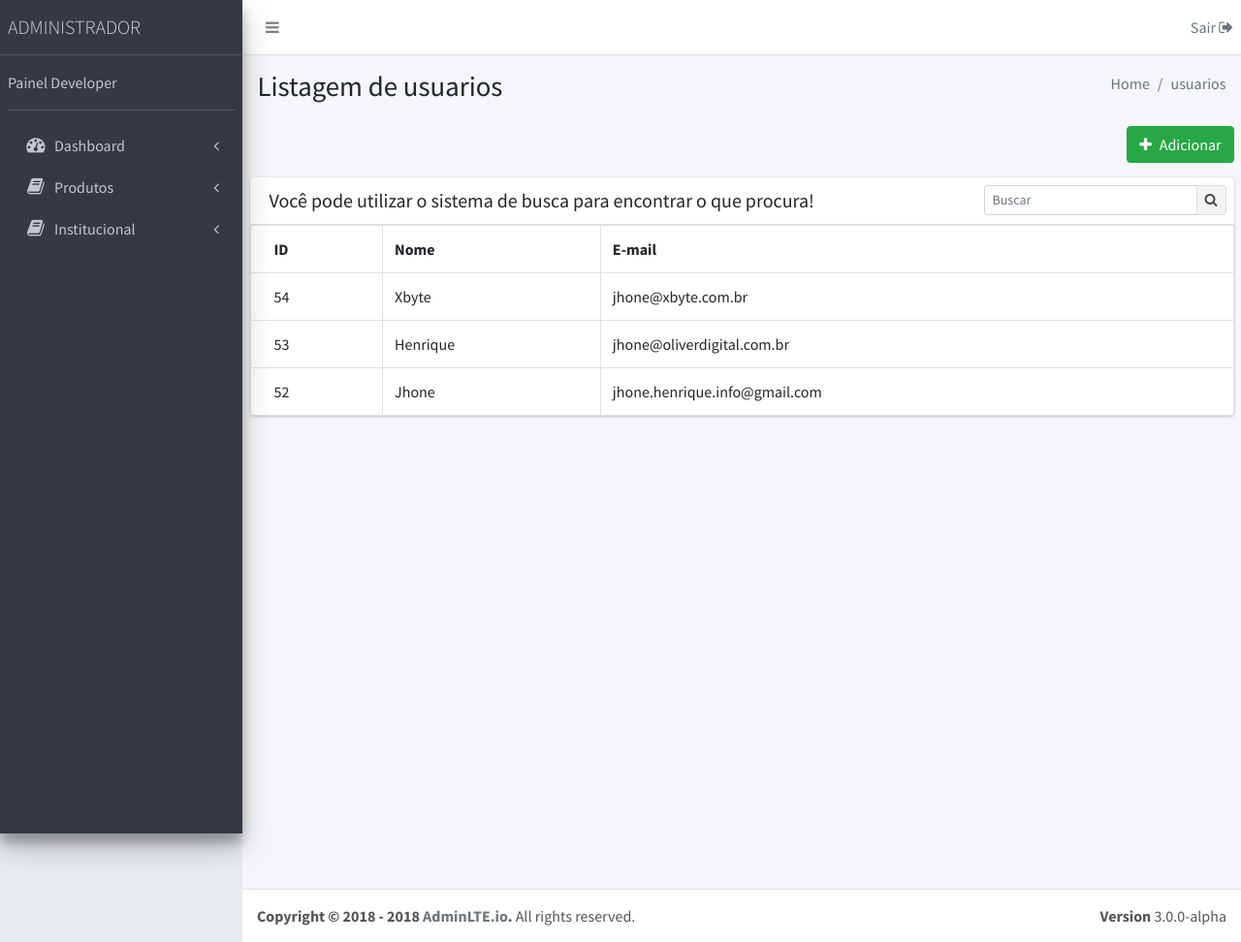
After one commit to jhonehenrique/hmvc, a CodeIgniter app: page /database/admin/usuarios in a window 1280 px wide. The commit adds this page. Shown: the whole page at 97% size. Run offline with CodeIgniter, Linux system fonts and the light colour scheme; the visitor is signed in with stand-in values (Sample User, id 1); data comes from the database, SQL or seed files in the repository; some libraries are stand-ins or nearby versions.

Commit message:
usuarios

```diff
--- /dev/null
+++ b/admin/modules/usuarios/controllers/usuarios.php
@@ -0,0 +1,52 @@
+<?php
+defined('BASEPATH') OR exit('No direct script access allowed');
+
+class Usuarios extends MX_Controller {
+	function __construct() {
+		parent::__construct();
+		$this->load->helper("form");
+		$this->load->library('form_validation');
+		$this->load->model("model_{$this->router->class}");
+		$this->load->helper(array("metodos"));
+	}
+
+	public function index() {
+		verifica_login();
+		$usuarios = $this->model_usuarios->buscarTodos();
+		$termos = $this->input->post('pesquisar');
+		$usuarios = $this->model_usuarios->get_usuarios_linke($termos);
+		$dados = array("usuarios" => $usuarios);
+		$dados['query'] = $termos;
+		$dados['titulo'] = 'usuarios';
+		//echo "<pre>";print_r($dados);
+		$this->load->template('view_listagem', $dados);
+	}
+
+	public function formulario() {
+		$dados['titulo'] = 'Manutenção';
+		$this->load->template('view_manutencao', $dados);
+	}
+
+	public function novo() {
+		$this->load->library('form_validation');
+		$this->form_validation->set_rules('nome', 'nome', 'required');
+		$this->form_validation->set_rules('email', 'email', 'required');
+		$this->form_validation->set_rules('senha', 'senha', 'required');
+		$this->form_validation->set_error_delimiters("<p class='alert alert-danger'>", "</p>");
+
+		if($this->form_validation->run() == FALSE) {
+			$dados['titulo'] = 'Manutenção';
+			$this->load->template('view_manutencao',$dados);
+		}else {
+			$usuarioLogado = $this->session->userdata("usuario_logado");
+			$usuarios = array(
+				"nome" => $this->input->post("nome"),
+				"email" => $this->input->post("email"),
+				"senha" => $this->input->post("senha")
+			);
+			$this->model_usuarios->salva($usuarios);
+			$this->session->set_flashdata("success", "Produto cadastrado com sucesso!");
+			redirect('usuarios');
+		}
+	}
+}
--- /dev/null
+++ b/admin/modules/usuarios/models/model_usuarios.php
@@ -0,0 +1,18 @@
+<?php
+class Model_usuarios extends CI_Model {
+	public function buscarTodos(){
+		return $this->db->get("usuarios")->result_array();
+	}
+	public function salva($usuarios) {
+		$this->db->insert("usuarios", $usuarios);
+	}
+	public function busca($id) {
+		return $this->db->get_where("usuarios", array("id" => $id))->row_array();
+	}
+
+	public function get_usuarios_linke($termos){
+		$this->db->like('nome OR email', $termos);
+		return $this->db->get("usuarios")->result_array();
+	}
+
+}
--- /dev/null
+++ b/admin/modules/usuarios/views/view_listagem.php
@@ -0,0 +1,66 @@
+  <!-- Content Wrapper. Contains page content -->
+    <div class="content-wrapper">
+      <!-- Content Header (Page header) -->
+      <section class="content-header">
+        <div class="container-fluid">
+          <div class="row mb-2">
+            <div class="col-sm-6">
+              <h1 class="titlemiddle">Listagem de <?=$titulo?></h1>
+            </div>
+            <div class="col-sm-6">
+              <ol class="breadcrumb float-sm-right">
+                <li class="breadcrumb-item"><a href="<?=base_url()?>">Home</a></li>
+                <li class="breadcrumb-item active"><?=$titulo?></li>
+              </ol>
+            </div>
+          </div>
+        </div><!-- /.container-fluid -->
+      </section>
+      <!-- Main content -->
+      <div class="col-md-12 text-right"><a class="btn btn-success newproduct" href="<?=base_url('usuarios/formulario')?>"><i class="fa fa-plus" aria-hidden="true"></i>Adicionar</a></div>
+
+      <div class="col-12">
+        <div class="card">
+          <div class="card-header">
+
+          <?php if(!empty($query)) { ?>
+            <h3 class="card-title">Resultado da busca por <strong><?=$query?></strong> retornou <strong><?=count($usuarios)?></strong> resultado(s).</h3>
+            <? } else { ?>
+              <h3 class="card-title">Você pode utilizar o sistema de busca para encontrar o que procura!</h3>
+            <? } ?>
+
+            <div class="card-tools">
+
+				<form action="<?=base_url('usuarios')?>" method="post">
+              		<div class="input-group input-group-sm" style="width: 250px;">
+                		<input type="text" name="pesquisar" class="form-control float-right" placeholder="Buscar">
+                	<div class="input-group-append">
+                  		<button type="submit" class="btn btn-default"><i class="fa fa-search"></i></button>
+                	</div>
+              		</div>
+              </form>
+            </div>
+
+
+          </div>
+          <div class="card-body table-responsive p-0">
+            <table class="table table-hover table-bordered">
+               <tr>
+                <th>ID</th>
+                <th>Nome</th>
+                <th>E-mail</th>
+              </tr>
+              <?php foreach ($usuarios as $key => $value) : ?>
+
+              <tr>
+                <td><?=$value["id"]?></td>
+                <td><?=$value["nome"]?></td>
+                <td><?=$value["email"];?></td>
+              </tr>
+               <?php endforeach ?>
+            </table>
+          </div>
+        </div>
+      </div>
+    </div>
+    <!-- /.content-wrapper -->
--- a/admin/views/header.php
+++ b/admin/views/header.php
@@ -49,15 +49,15 @@
           		</a>
           		<ul class="nav nav-treeview" style="display: none;">
           			<li class="nav-item">
-          				<a href="../../index.html" class="nav-link">
+          				<a href="<?=base_url()?>" class="nav-link">
           					<i class="fa fa-circle-o nav-icon"></i>
           					<p>Perfil</p>
           				</a>
           			</li>
           			<li class="nav-item">
-          				<a href="../../index2.html" class="nav-link">
+          				<a href="<?=base_url('/usuarios')?>" class="nav-link">
           					<i class="fa fa-circle-o nav-icon"></i>
-          					<p>Configurações</p>
+          					<p>Usuários</p>
           				</a>
           			</li>
           		</ul>
```
Also changed, not shown: admin/modules/usuarios/controllers/index.html (added, +11 -0 lines), admin/modules/usuarios/models/index.html (added, +11 -0 lines), admin/modules/usuarios/views/view_manutencao.php (added, +90 -0 lines).
